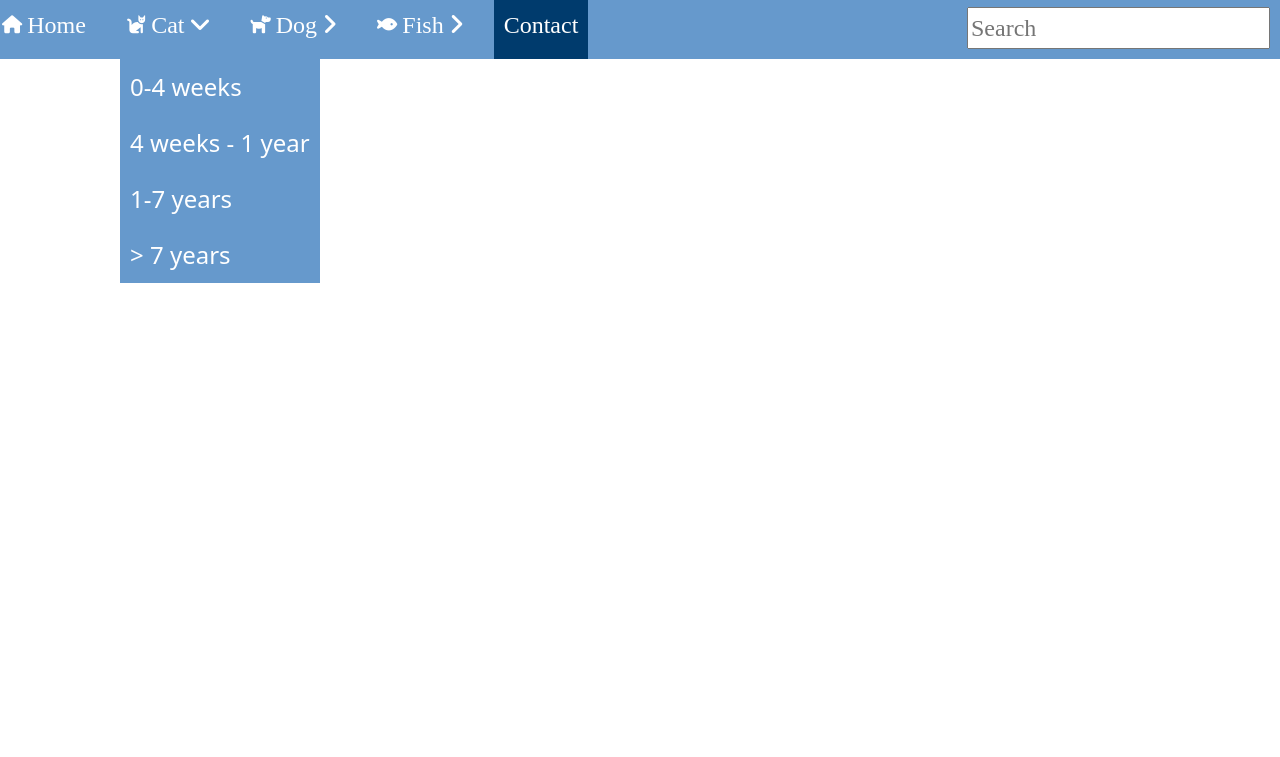
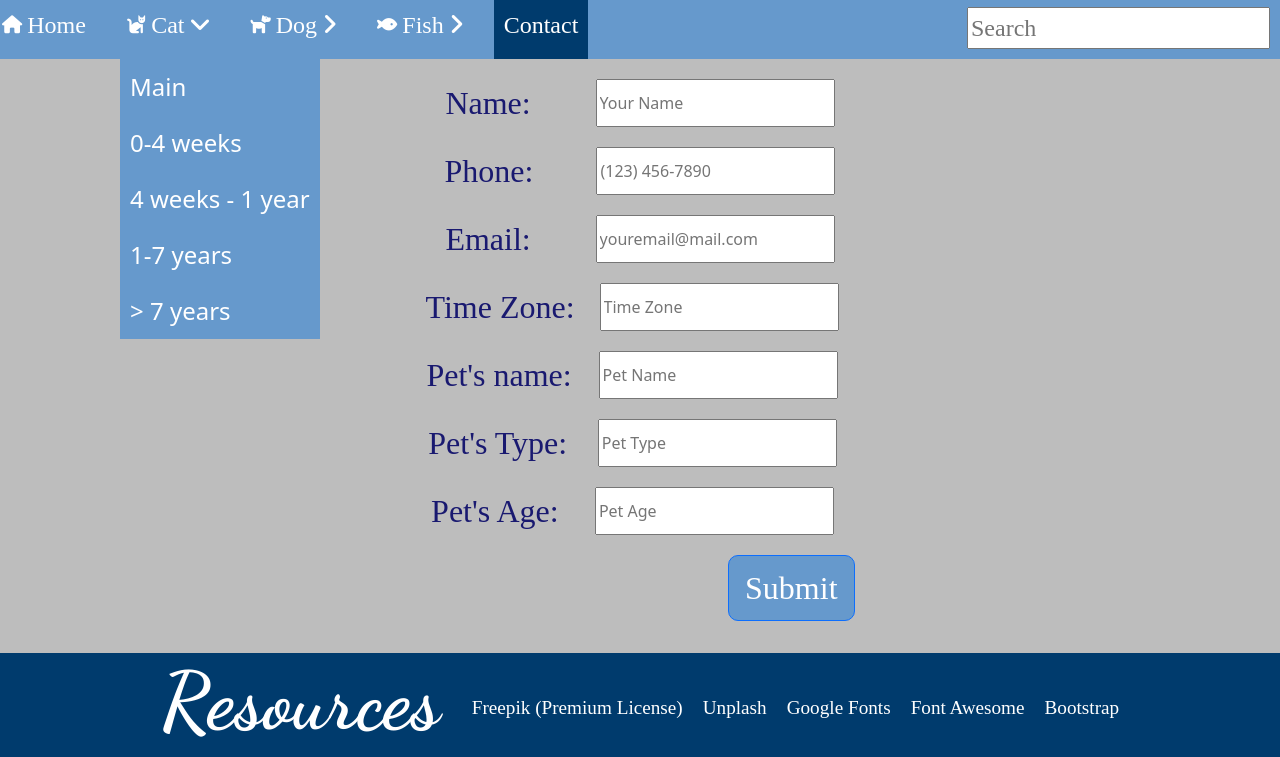
Before and after one commit to grecotan12/petwebsite.github.io, a plain HTML site: page contact.html in a window 1280 px wide. Both pictures are taken after a click on the link "Cat". Shown: the part 193-950 px from the top of the page. Before the commit the page ends 800 px from the top, so only its background shows below. Drawn offline with nearby package versions, Linux system fonts and the light colour scheme; a web font is replaced by a local one.

Commit message:
Finish final pages

```diff
--- a/contact.html
+++ b/contact.html
@@ -4,7 +4,10 @@
         <meta charset=”UTF-8″>
         <meta name=”viewport” content=”width=device-width, initial-scale=1.0″>
         <link rel="stylesheet" href="css/common.css">
+        <link rel="stylesheet" href="css/contact.css">
         <title>Contact Page</title>
+        <link href="https://fonts.googleapis.com/css2?family=Anton+SC&family=Dancing+Script:wght@400..700&family=Space+Mono:ital,wght@0,400;0,700;1,400;1,700&display=swap" rel="stylesheet">
+        <link href="https://fonts.googleapis.com/css2?family=Anton+SC&family=Dancing+Script:wght@400..700&family=Lato:ital,wght@0,100;0,300;0,400;0,700;0,900;1,100;1,300;1,400;1,700;1,900&family=Space+Mono:ital,wght@0,400;0,700;1,400;1,700&display=swap" rel="stylesheet">
         <link href="https://cdn.jsdelivr.net/npm/bootstrap@5.3.3/dist/css/bootstrap.min.css" rel="stylesheet" integrity="sha384-QWTKZyjpPEjISv5WaRU9OFeRpok6YctnYmDr5pNlyT2bRjXh0JMhjY6hW+ALEwIH" crossorigin="anonymous">
     </head>
     <body>
@@ -37,31 +40,73 @@
             </nav>
             <div id="menu1">
                 <ul>
-                    <li><a href="cat.html">0-4 weeks</a></li>
-                    <li><a href="cat.html">4 weeks - 1 year</a></li>
-                    <li><a href="cat.html">1-7 years</a></li>
-                    <li><a href="cat.html">> 7 years</a></li>
+                    <li><a href="cat.html">Main</a></li>
+                    <li><a href="cat.html#zero-four">0-4 weeks</a></li>
+                    <li><a href="cat.html#four-one">4 weeks - 1 year</a></li>
+                    <li><a href="cat.html#one-seven">1-7 years</a></li>
+                    <li><a href="cat.html#seven-up">> 7 years</a></li>
                 </ul>
             </div>
             <div id="menu2">
                 <ul>
-                    <li><a href="dog.html">Diet & Exercise</a></li>
-                    <li><a href="dog.html">Grooming & Handling</a></li>
-                    <li><a href="dog.html">Vacinations & Medication</a></li>
+                    <li><a href="dog.html">Main</a></li>
+                    <li><a href="dog.html#exercise">Diet & Exercise</a></li>
+                    <li><a href="dog.html#groom">Grooming & Handling</a></li>
+                    <li><a href="dog.html#vac">Vacinations & Medication</a></li>
                 </ul>
             </div>
             <div id="menu3">
                 <ul>
-                    <li><a href="fish.html">Fresh Water</a></li>
-                    <li><a href="fish.html">Salt Water</a></li>
+                    <li><a href="fish.html">Main</a></li>
+                    <li><a href="fish.html#fresh-water">Fresh Water</a></li>
+                    <li><a href="fish.html#salt-water">Salt Water</a></li>
                 </ul>
             </div>
         </header>
         <main>
-
+            <form action="">
+                <div class="test">
+                    <label for="name">Name:</label>
+                    <input id="name"type="text" placeholder="Your Name">
+                </div>
+                <div class="test">
+                    <label for="phone">Phone:</label>
+                    <input id="phone" type="number" placeholder="(123) 456-7890">
+                </div>
+                <div class="test">
+                    <label for="email">Email:</label>
+                    <input id="email" type="email" placeholder="youremail@mail.com">
+                </div>
+                <div class="test">
+                    <label for="time">Time Zone:</label>
+                    <input id="time" type="text" placeholder="Time Zone">
+                </div>
+                <div class="test">
+                    <label for="pet-name">Pet's name:</label>
+                    <input id="pet-name"type="text" placeholder="Pet Name">
+                </div>
+                <div class="test">
+                    <label for="pet-type">Pet's Type:</label>
+                    <input id="pet-type"type="text" placeholder="Pet Type">
+                </div>
+                <div class="test">
+                    <label for="pet-age">Pet's Age:</label>
+                    <input id="pet-age"type="number" placeholder="Pet Age">
+                </div>
+                <div id="contact">
+                    <button class="btn btn-primary btn-lg">Submit</button>
+                </div>
+            </form>
         </main>
         <footer>
-
+            <h2>Resources</h2>
+            <ul>
+                <li><a href="https://www.freepik.com/">Freepik (Premium License)</a></li>
+                <li><a href="https://unsplash.com/license">Unplash</a></li>
+                <li><a href="https://fonts.google.com/">Google Fonts</a></li>
+                <li><a href="https://fontawesome.com/">Font Awesome</a></li>
+                <li><a href="https://getbootstrap.com/">Bootstrap</a></li>
+            </ul>
         </footer>
         <script src="javascript/common.js"></script>
         <script src="https://kit.fontawesome.com/5695800788.js" crossorigin="anonymous"></script>
--- /dev/null
+++ b/css/contact.css
@@ -0,0 +1,53 @@
+main {
+    display: flex;
+    flex-direction: column;
+    justify-content: center;
+    align-items: center;
+    background-color: #BDBDBD;
+    margin-top: -1rem;
+    height: auto;
+}
+
+footer {
+    margin: 0;
+}
+
+form {
+    padding-top: 20px;
+}
+
+label {
+    font-size: 2rem;
+    font-family: 'Times New Roman', Times, serif;
+    color: midnightblue;
+}
+
+.test {
+    display: flex;
+    justify-content: space-around;
+    gap: 25px;
+    margin-bottom: 20px;
+}
+
+#time, #pet-name {
+    margin-right: 1rem;
+}
+
+#pet-type, #pet-age {
+    margin-right: 15px;
+}
+
+
+#contact button {
+    background-color: #6699CC;
+    font-size: 2rem;
+    font-family: 'Times New Roman', Times, serif;
+    border-radius: 10px;
+    margin-bottom: 2rem;
+    height: 50%;
+    float: right;
+}
+
+#contact button:hover {
+    background-color: #003B6D;
+}
```
